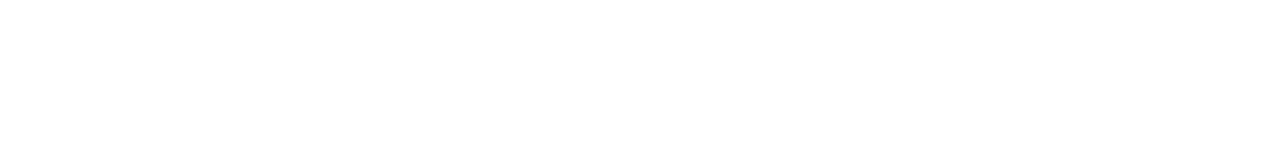
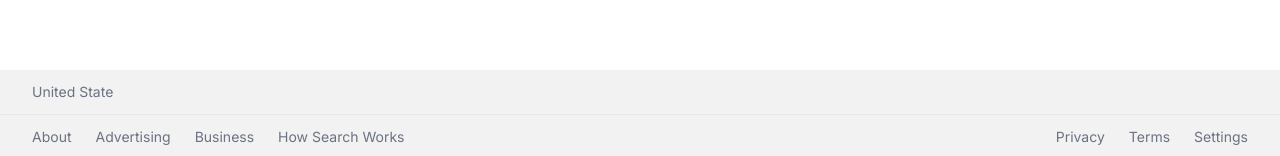
Before and after one commit to ayuwidyainggit/google-nextjs, a Next.js app: page / in a window 1280 px wide. Shown: the part 641-797 px from the top of the page. Built offline with nearby package versions, Linux system fonts and the light colour scheme; no server answers.

Commit message:
add footer component

```diff
--- a/src/app/layout.js
+++ b/src/app/layout.js
@@ -1,5 +1,6 @@
 import { Inter } from "next/font/google";
 import "./globals.css";
+import Footer from "@/components/Footer";
 
 const inter = Inter({ subsets: ["latin"] });
 
@@ -12,7 +13,10 @@
 export default function RootLayout({ children }) {
   return (
     <html lang="en">
-      <body className={inter.className}>{children}</body>
+      <body className={inter.className}>
+        {children}
+        <Footer />
+      </body>
     </html>
   );
 }
--- /dev/null
+++ b/src/components/CountryLookup.jsx
@@ -0,0 +1,22 @@
+"use client";
+
+import { useEffect, useState } from "react";
+
+export default function CountryLookup() {
+  const [country, setCountry] = useState("United State");
+
+  useEffect(() => {
+    const getCountry = async () => {
+      const response = await fetch(
+        `https://extreme-ip-lookup.com/json/?key=${process.env.NEXT_PUBLIC_IP_API_KEY}`
+      )
+        .then((res) => res.json())
+        .then((data) => data.country);
+      if (!response) return;
+      setCountry(response);
+    };
+    getCountry();
+  }, []);
+
+  return <div>{country}</div>;
+}
--- /dev/null
+++ b/src/components/Footer.jsx
@@ -0,0 +1,24 @@
+import CountryLookup from "./CountryLookup";
+
+export default function Footer() {
+  return (
+    <footer className="absolute bottom-0 text-sm  text-gray-500 bg-[#f2f2f2] w-full">
+      <div className=" border-b px-8 py-3">
+        <CountryLookup />
+      </div>
+      <div className="flex flex-col sm:flex-row justify-between items-center px-8 py-3 space-y-7 sm:space-y-0">
+        <ul className="flex items-center space-x-6">
+          <li className="hover:underline cursor-pointer">About</li>
+          <li className="hover:underline cursor-pointer">Advertising</li>
+          <li className="hover:underline cursor-pointer">Business</li>
+          <li className="hover:underline cursor-pointer">How Search Works</li>
+        </ul>
+        <ul className="flex items-center space-x-6">
+          <li className="hover:underline cursor-pointer">Privacy</li>
+          <li className="hover:underline cursor-pointer">Terms</li>
+          <li className="hover:underline cursor-pointer">Settings</li>
+        </ul>
+      </div>
+    </footer>
+  );
+}
```
